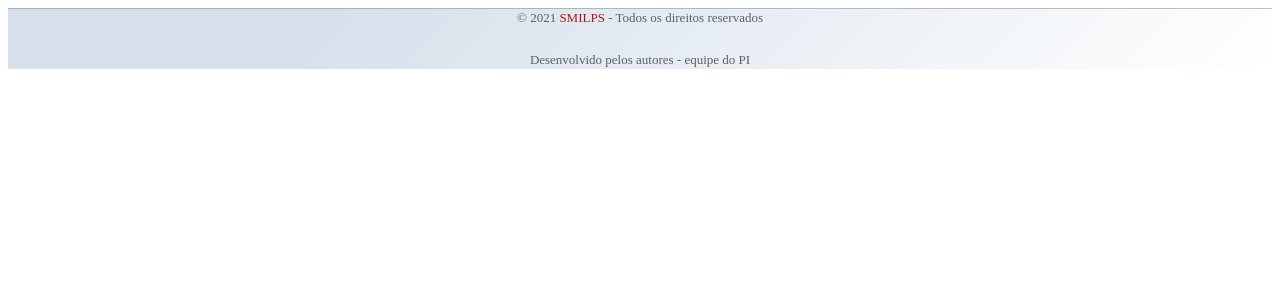
After one commit to ThiagoRDS-042/SMILIPS, a PHP site: page /view/pages/usuario/footer.php in a window 1280 px wide. The commit adds this page. Shown: the top 300 px of the page. Run offline with PHP 8.4, Linux system fonts and the light colour scheme.

Commit message:
footer usuario

```diff
--- /dev/null
+++ b/view/css/usuario/footer.css
@@ -0,0 +1,26 @@
+footer {
+    background: linear-gradient(315deg, #ffffff 0%, #d7e1ec 74%);
+    border-top: 1px solid rgba(128, 128, 128, .5);
+    height: 60px;
+    display: flex;
+    justify-content: center;
+    align-items: center;
+}
+
+footer .text {
+    margin: auto;
+    width: 50%;
+    height: 50%;
+    display: flex;
+    flex-direction: column;
+    justify-content: center;
+    align-items: center;
+    font-size: 13px;
+    color: #606060;
+    user-select: none;
+    pointer-events: none;
+}
+
+footer .text span {
+    color: #b41217;
+}
--- a/view/css/usuario/home.css
+++ b/view/css/usuario/home.css
@@ -9,7 +9,7 @@ body {
 .menu-container {
     display: flex;
     align-items: center;
-    height: 150vh;
+    height: 100vh;
     background: #fff;
 }
 
--- a/view/css/usuario/menu.css
+++ b/view/css/usuario/menu.css
@@ -1,7 +1,7 @@
 .menu {
     position: fixed;
-    top: 70%;
-    transform: translateY(-70%);
+    top: 65%;
+    transform: translateY(-65%);
     margin-left: 10px;
     z-index: 2;
 }
--- a/view/pages/usuario/configuracoes.php
+++ b/view/pages/usuario/configuracoes.php
@@ -18,5 +18,9 @@
         require_once('/xampp/htdocs/SMILIPS/view/pages/usuario/menu.php');
     ?>
 
+    <?php
+        require_once('/xampp/htdocs/SMILIPS/view/pages/usuario/footer.php');
+    ?>
+
 </body>
 </html>
--- /dev/null
+++ b/view/pages/usuario/footer.php
@@ -0,0 +1,7 @@
+<link rel="stylesheet" href="/SMILIPS/view/css/usuario/footer.css">
+<footer>
+    <div class="text">
+        <p>&copy; 2021 <span>SMILPS</span> - Todos os direitos reservados</p>
+        <p>Desenvolvido pelos autores - equipe do PI</p>
+    </div>
+</footer>
--- a/view/pages/usuario/home.php
+++ b/view/pages/usuario/home.php
@@ -28,5 +28,9 @@
             <h1>Bem Vindo! <?php echo $nome[0]; ?></h1>
         </div>
     </div>
+
+    <?php
+        require_once('/xampp/htdocs/SMILIPS/view/pages/usuario/footer.php');
+    ?>
 </body>
 </html>
--- a/view/pages/usuario/perfil.php
+++ b/view/pages/usuario/perfil.php
@@ -87,6 +87,10 @@
 
     </main>
 
+    <?php
+        require_once('/xampp/htdocs/SMILIPS/view/pages/usuario/footer.php');
+    ?>
+
     <script src="/SMILIPS/view/js/usuario/perfil.js"></script>
     <script src="https://ajax.googleapis.com/ajax/libs/jquery/1.11.1/jquery.min.js"></script>
     <script src="/SMILIPS/controller/verificarCampo/verificarCanpoEdicao/verificarEmail.js"></script>
```
